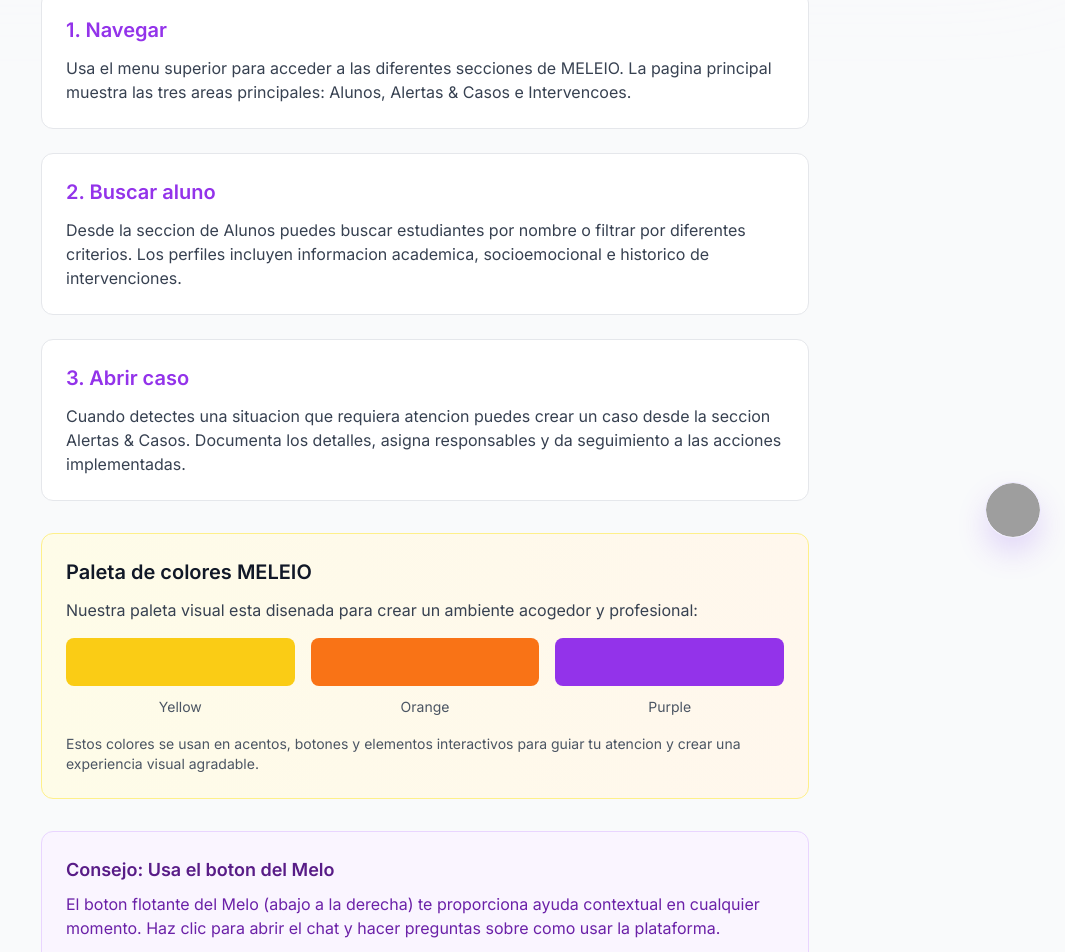
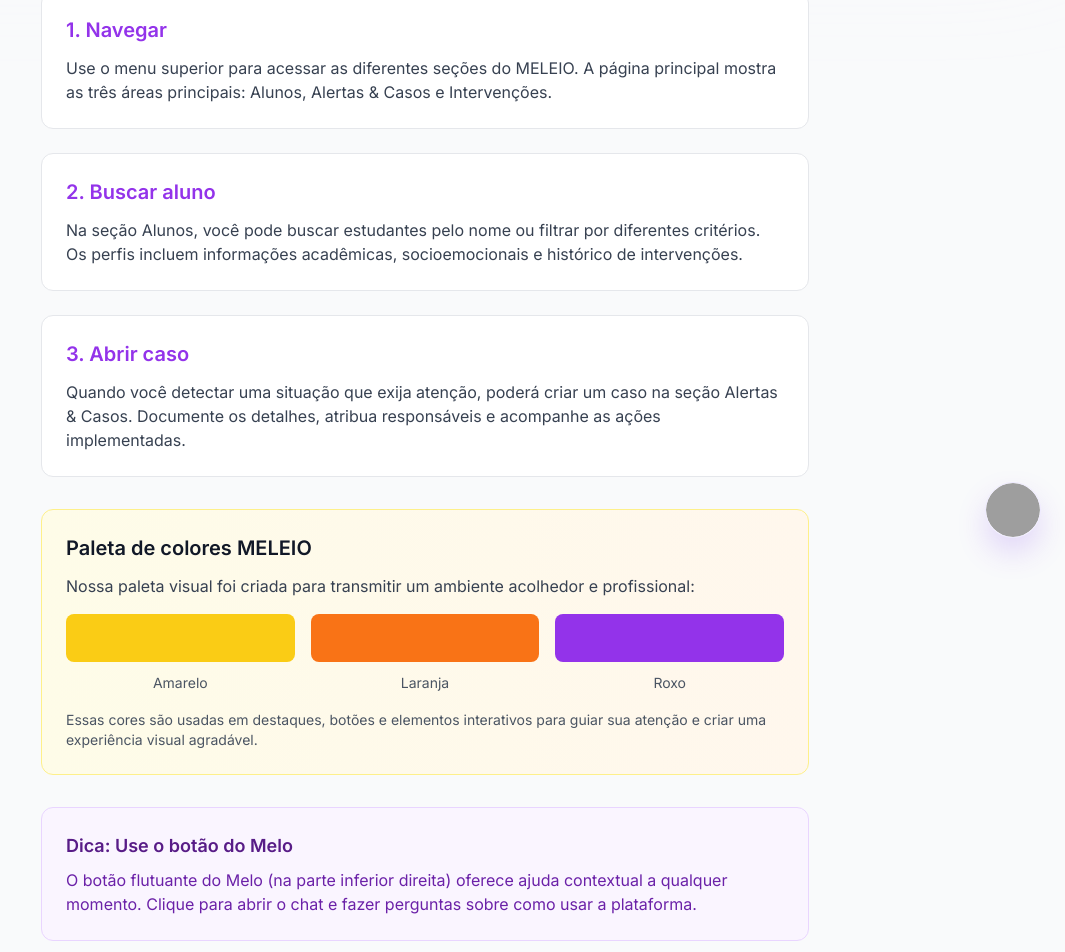
Before and after one commit to rxbiales/meleio_v2, a Next.js app: page /help in a window 1280 px wide. Shown: the part 238-1190 px from the top of the page, without its empty margins (215-1280 px from the left). Built offline with nearby package versions, Linux system fonts and the light colour scheme; grey boxes are pictures that could not be loaded.

Commit message:
translate help page

```diff
--- a/src/app/help/page.tsx
+++ b/src/app/help/page.tsx
@@ -4,9 +4,9 @@
   return (
     <div data-page="help" className="max-w-3xl mx-auto space-y-8">
       <div className="space-y-4">
-        <h1 className="text-4xl font-bold text-gray-900">Tutoriales</h1>
+        <h1 className="text-4xl font-bold text-gray-900">Tutoriais</h1>
         <p className="text-lg text-gray-600">
-          Aprende a usar MELEIO de manera efectiva.
+          Aprenda a usar o MELEIO de forma eficaz.
         </p>
       </div>
 
@@ -14,25 +14,24 @@
         <div className="p-6 bg-white rounded-xl border border-gray-200 hover:border-yellow-400 transition-colors">
           <h2 className="text-xl font-semibold text-purple-600 mb-3">1. Navegar</h2>
           <p className="text-gray-700">
-            Usa el menu superior para acceder a las diferentes secciones de MELEIO. La pagina
-            principal muestra las tres areas principales: Alunos, Alertas &amp; Casos e Intervencoes.
+            Use o menu superior para acessar as diferentes seções do MELEIO.
+            A página principal mostra as três áreas principais: Alunos, Alertas &amp; Casos e Intervenções.
           </p>
         </div>
 
         <div className="p-6 bg-white rounded-xl border border-gray-200 hover:border-yellow-400 transition-colors">
           <h2 className="text-xl font-semibold text-purple-600 mb-3">2. Buscar aluno</h2>
           <p className="text-gray-700">
-            Desde la seccion de Alunos puedes buscar estudiantes por nombre o filtrar por diferentes
-            criterios. Los perfiles incluyen informacion academica, socioemocional e historico de intervenciones.
+            Na seção Alunos, você pode buscar estudantes pelo nome ou filtrar por diferentes critérios.
+            Os perfis incluem informações acadêmicas, socioemocionais e histórico de intervenções.
           </p>
         </div>
 
         <div className="p-6 bg-white rounded-xl border border-gray-200 hover:border-yellow-400 transition-colors">
           <h2 className="text-xl font-semibold text-purple-600 mb-3">3. Abrir caso</h2>
           <p className="text-gray-700">
-            Cuando detectes una situacion que requiera atencion puedes crear un caso desde la seccion
-            Alertas &amp; Casos. Documenta los detalles, asigna responsables y da seguimiento a las acciones
-            implementadas.
+            Quando você detectar uma situação que exija atenção, poderá criar um caso na seção Alertas &amp; Casos.
+            Documente os detalhes, atribua responsáveis e acompanhe as ações implementadas.
           </p>
         </div>
       </div>
@@ -40,35 +39,34 @@
       <div className="p-6 bg-gradient-to-r from-yellow-50 to-orange-50 rounded-xl border border-yellow-200">
         <h2 className="text-xl font-semibold text-gray-900 mb-3">Paleta de colores MELEIO</h2>
         <p className="text-gray-700 mb-4">
-          Nuestra paleta visual esta disenada para crear un ambiente acogedor y profesional:
+          Nossa paleta visual foi criada para transmitir um ambiente acolhedor e profissional:
         </p>
         <div className="flex gap-4 mb-4">
           <div className="flex-1 text-center">
             <div className="w-full h-12 bg-yellow-400 rounded-lg mb-2" />
-            <span className="text-sm text-gray-600">Yellow</span>
+            <span className="text-sm text-gray-600">Amarelo</span>
           </div>
           <div className="flex-1 text-center">
             <div className="w-full h-12 bg-orange-500 rounded-lg mb-2" />
-            <span className="text-sm text-gray-600">Orange</span>
+            <span className="text-sm text-gray-600">Laranja</span>
           </div>
           <div className="flex-1 text-center">
             <div className="w-full h-12 bg-purple-600 rounded-lg mb-2" />
-            <span className="text-sm text-gray-600">Purple</span>
+            <span className="text-sm text-gray-600">Roxo</span>
           </div>
         </div>
         <p className="text-sm text-gray-600">
-          Estos colores se usan en acentos, botones y elementos interactivos para guiar tu atencion y crear una
-          experiencia visual agradable.
+          Essas cores são usadas em destaques, botões e elementos interativos para guiar sua atenção e criar uma experiência visual agradável.
         </p>
       </div>
 
       <div className="p-6 bg-purple-50 rounded-xl border border-purple-200">
         <h3 className="text-lg font-semibold text-purple-900 mb-2">
-          Consejo: Usa el boton del Melo
+          Dica: Use o botão do Melo
         </h3>
         <p className="text-purple-800">
-          El boton flotante del Melo (abajo a la derecha) te proporciona ayuda contextual en cualquier momento.
-          Haz clic para abrir el chat y hacer preguntas sobre como usar la plataforma.
+          O botão flutuante do Melo (na parte inferior direita) oferece ajuda contextual a qualquer momento.
+          Clique para abrir o chat e fazer perguntas sobre como usar a plataforma.
         </p>
       </div>
     </div>
--- a/src/components/about/AboutComponent.tsx
+++ b/src/components/about/AboutComponent.tsx
@@ -1,6 +1,5 @@
 import Link from "next/link";
 import {
-  ArrowRight,
   Sparkles,
   Users,
   Shield,
@@ -10,9 +9,10 @@
   Target,
   Zap,
   TrendingUp,
-  School,
+  School
 } from "lucide-react";
-import { Button } from "../ui/button";
+
+
 export function AboutComponent() {
   return (
     <div
@@ -52,9 +52,20 @@
             </div>
 
             <div className="flex flex-col gap-4 sm:flex-row">
-              adicionar botões/link aqui
+                <Link href="/dashboard"
+                  className="inline-flex items-center justify-center rounded-full border border-purple-200 px-10 py-4 text-lg font-semibold text-white transition hover:bg-purple-50 hover:text-purple-700">
+                    Ir para o Dashboard
+                </Link>
+
+                <Link href="/help"
+                  className="inline-flex items-center justify-center rounded-full border border-purple-200 px-10 py-4 text-lg font-semibold text-white transition hover:bg-purple-50 hover:text-purple-700">
+
+                    Ajuda
+                </Link>
+
             </div>
           </div>
+
         </section>
 
         <section className="px-6">
@@ -262,7 +273,7 @@
         </section>
       </main>
 
-      <footer className="bg-gray-900 px-6 py-12 text-gray-300">
+      <footer className="w-full bg-gray-900 px-6 py-12 text-gray-300">
         <div className="mx-auto max-w-6xl space-y-12">
           <div className="grid gap-8 md:grid-cols-4">
             <div>
```
